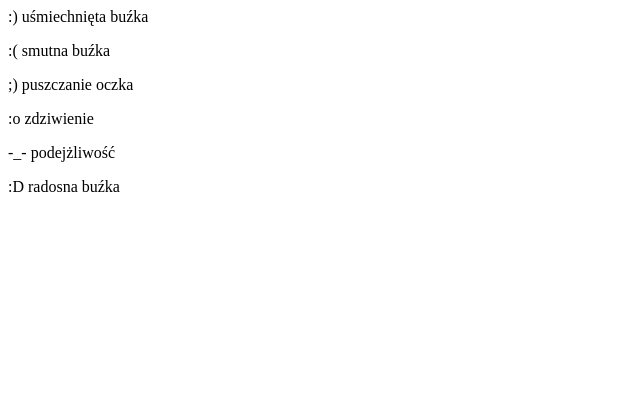
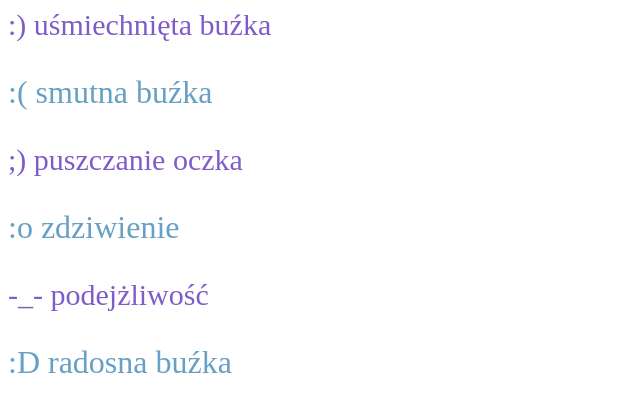
Before and after one commit to Lemi07/css, a plain HTML site: page zadanie15_tomy.html in a window 1280 px wide. Shown: the whole page, without its empty margins (0-640 px from the left). Drawn offline with Linux system fonts and the light colour scheme; files that its build step writes are made by us from their sources; the site is published under a folder, as on GitHub Pages, so addresses that start at the root find nothing.

Commit message:
Update zadanie15_tomy.html

```diff
--- a/zadanie15_tomy.html
+++ b/zadanie15_tomy.html
@@ -3,7 +3,7 @@
 <head>
 <META HTTP-EQUIV="content-type" CONTENT="text/html;" CHARSET="iso-8859-2" CHARSET="UTF-8">
 
-<LINK href="/witr%20i%20apl/css/tomy_z15.css" rel="stylesheet" type="text/CSS">
+<LINK href="tomy_z15.css" rel="stylesheet" type="text/CSS">
 
 </head>
 <body>
```
